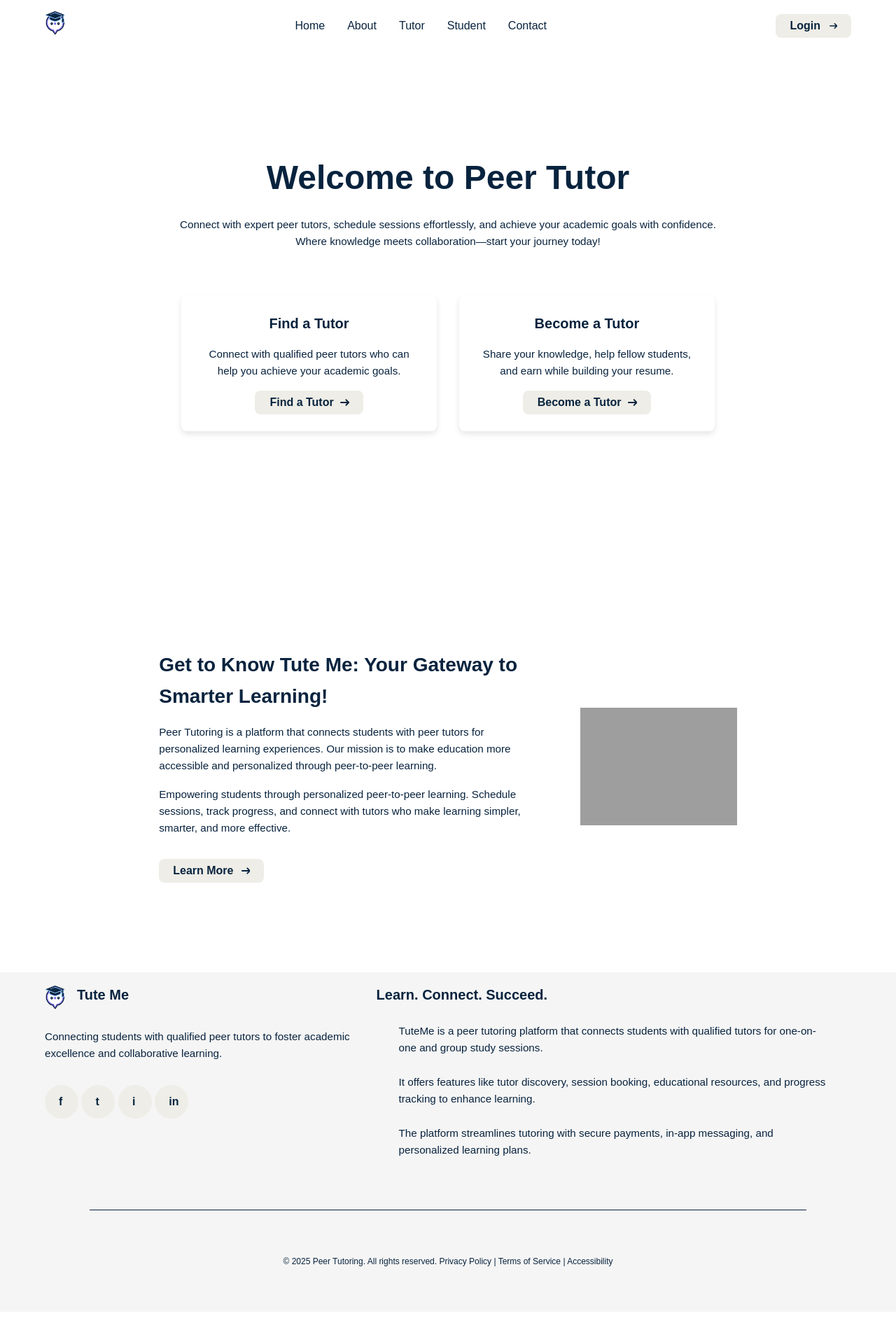
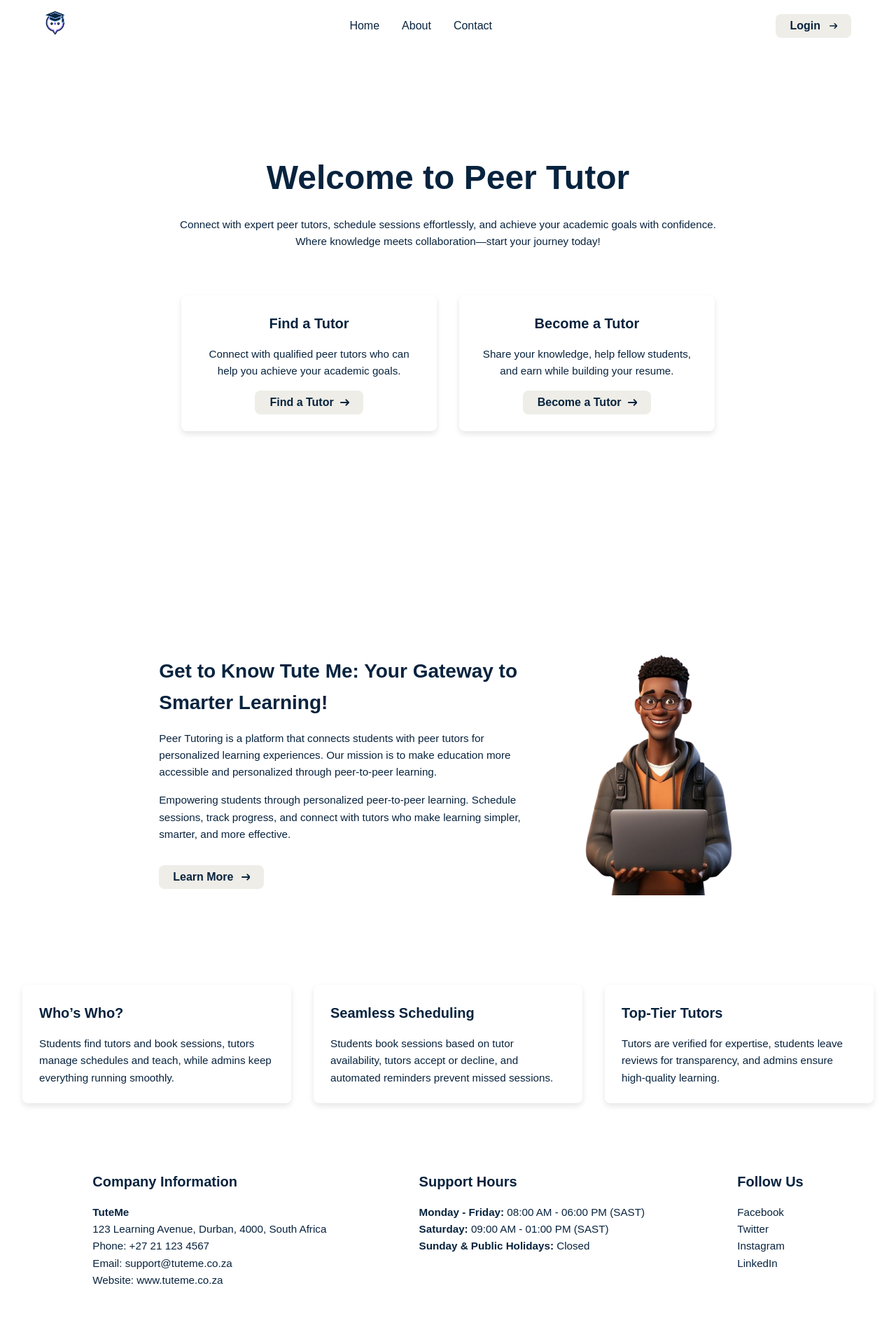
Before and after one commit to levs2424/PBDV-PROJECT, a Flask app: page / in a window 1280 px wide. Shown: the top 1920 px of the page at 70% size. Before the commit the page ends 1809 px from the top, so only its background shows below. Run offline with Flask 3, Linux system fonts and the light colour scheme; grey boxes are pictures that could not be loaded.

Commit message:
Landing page done

```diff
--- a/static/styles/style.css
+++ b/static/styles/style.css
@@ -278,6 +278,18 @@ main .about .description a {
 main .about img {
   max-width: 25%;
 }
+main .contact {
+  display: flex;
+  justify-content: space-evenly;
+  margin-block: 6rem;
+}
+main .cta {
+  text-align: center;
+  margin: 8rem 6rem;
+}
+main .cta .btn {
+  margin-top: 2rem;
+}
 main .signup,
 main .login {
   display: flex;
--- a/templates/base.html
+++ b/templates/base.html
@@ -25,11 +25,9 @@
                 <a href="{{ url_for('index') }}" class="logo"><img src="../static/images/tute.png" alt="Tute Me" width="30"></a>
 
                 <ul>
-                    <li><a href="#">Home</a></li>
-                    <li><a href="#">About</a></li>
-                    <li><a href="#">Tutor</a></li>
-                    <li><a href="#">Student</a></li>
-                    <li><a href="#">Contact</a></li>
+                    <li><a href="{{ url_for('index') }}?scrollTo=hero" class="scroll-link">Home</a></li>
+                    <li><a href="{{ url_for('index') }}?scrollTo=about" class="scroll-link">About</a></li>
+                    <li><a href="{{ url_for('index') }}?scrollTo=contact" class="scroll-link">Contact</a></li>
                 </ul>
 
                 <a href="{{ url_for('login') }}" class="btn">
@@ -96,6 +94,7 @@
     </footer>
 
     <script>
+        // Loader
         function showLoader() {
           document.getElementById('loader').style.display = 'flex';
         }
@@ -106,6 +105,41 @@
 
         showLoader();
         setTimeout(hideLoader, 2000);
+
+        // Scroller
+        document.addEventListener("DOMContentLoaded", function () {
+            const params = new URLSearchParams(window.location.search);
+            const scrollToSection = params.get("scrollTo");
+
+            if (scrollToSection) {
+                const targetElement = document.getElementById(scrollToSection);
+                if (targetElement) {
+                    setTimeout(() => {
+                        window.scrollTo({
+                            top: targetElement.offsetTop - 50,
+                            behavior: "smooth"
+                        });
+                    }, 100);
+                }
+            }
+
+            document.querySelectorAll('.scroll-link').forEach(link => {
+                link.addEventListener('click', function (e) {
+                    e.preventDefault();
+                    const sectionID = this.getAttribute('href').split("=")[1];
+                    const targetElement = document.getElementById(sectionID);
+
+                    if (targetElement) {
+                        window.scrollTo({
+                            top: targetElement.offsetTop - 50,
+                            behavior: "smooth"
+                        });
+                    } else {
+                        window.location.href = "{{ url_for('index') }}?scrollTo=" + sectionID;
+                    }
+                });
+            });
+        });
     </script>
 </body>
 </html>
--- a/templates/index.html
+++ b/templates/index.html
@@ -4,7 +4,7 @@
 
 {% block content %}
 
-<section class="hero">
+<section class="hero" id="hero">
     <article class="hero-title">
         <h1>Welcome to Peer Tutor</h1>
 
@@ -42,7 +42,7 @@
     </article>
 </section>
 
-<section class="about">
+<section class="about" id="about">
     <article class="description">
         <h2>Get to Know Tute Me: Your Gateway to Smarter Learning!</h2>
 
@@ -67,5 +67,71 @@
     <img src="../static/images/student.png" alt="Tute Me">
 </section>
 
+<section class="cards" id="contact">
+    <article class="card">
+        <h3>Who’s Who?</h3>
+
+        <p>
+            Students find tutors and book sessions, tutors manage schedules and teach, while admins keep everything running smoothly.
+        </p>
+    </article>
+    <article class="card">
+        <h3>Seamless Scheduling</h3>
+
+        <p>
+            Students book sessions based on tutor availability, tutors accept or decline, and automated reminders prevent missed sessions.
+        </p>
+    </article>
+    <article class="card">
+        <h3>Top-Tier Tutors</h3>
+
+        <p>
+            Tutors are verified for expertise, students leave reviews for transparency, and admins ensure high-quality learning.
+        </p>
+    </article>
+</section>
+
+<section class="contact">
+    <article class="tuteme">
+        <h3>Company Information</h3>
+        <p><strong>TuteMe</strong></p>
+        <p>123 Learning Avenue, Durban, 4000, South Africa</p>
+        <p>Phone: +27 21 123 4567</p>
+        <p>Email: <a href="mailto:support@tuteme.co.za">support@tuteme.co.za</a></p>
+        <p>Website: <a href="https://www.tuteme.co.za" target="_blank">www.tuteme.co.za</a></p>
+    </article>
+
+    <article class="support">
+        <h3>Support Hours</h3>
+        <p><strong>Monday - Friday:</strong> 08:00 AM - 06:00 PM (SAST)</p>
+        <p><strong>Saturday:</strong> 09:00 AM - 01:00 PM (SAST)</p>
+        <p><strong>Sunday & Public Holidays:</strong> Closed</p>
+    </article>
+
+    <article class="follow">
+        <h3>Follow Us</h3>
+        <p><a href="https://facebook.com/TuteMeSA" target="_blank">Facebook</a></p>
+        <p><a href="https://twitter.com/TuteMeSA" target="_blank">Twitter</a></p>
+        <p><a href="https://instagram.com/TuteMeSA" target="_blank">Instagram</a></p>
+        <p><a href="https://linkedin.com/company/tuteme" target="_blank">LinkedIn</a></p>
+    </article>
+</section>
+
+<aside class="cta">
+    <h2>Join Us Today!</h2>
+    <p>
+        Whether you're a student looking for academic support or a tutor eager to share your knowledge, the <strong>Peer Tutoring Platform</strong> is here to help you achieve your goals. Start your journey today and experience the benefits of peer-to-peer learning!
+    </p>
+    {% if session.get('user_id') %}
+
+    {% else %}
+        <a href="{{ url_for('login') }}" class="btn">
+            <span>Join Us</span>
+            <svg class="arrow-icon" aria-hidden="true" xmlns="http://www.w3.org/2000/svg" fill="none" viewBox="0 0 14 10">
+                <path stroke="currentColor" stroke-linecap="round" stroke-linejoin="round" stroke-width="2" d="M1 5h12m0 0L9 1m4 4L9 9"/>
+            </svg>
+        </a>
+    {%  endif %}
+</aside>
 
 {% endblock %}
```
Also changed, not shown: static/images/student.png (added).
